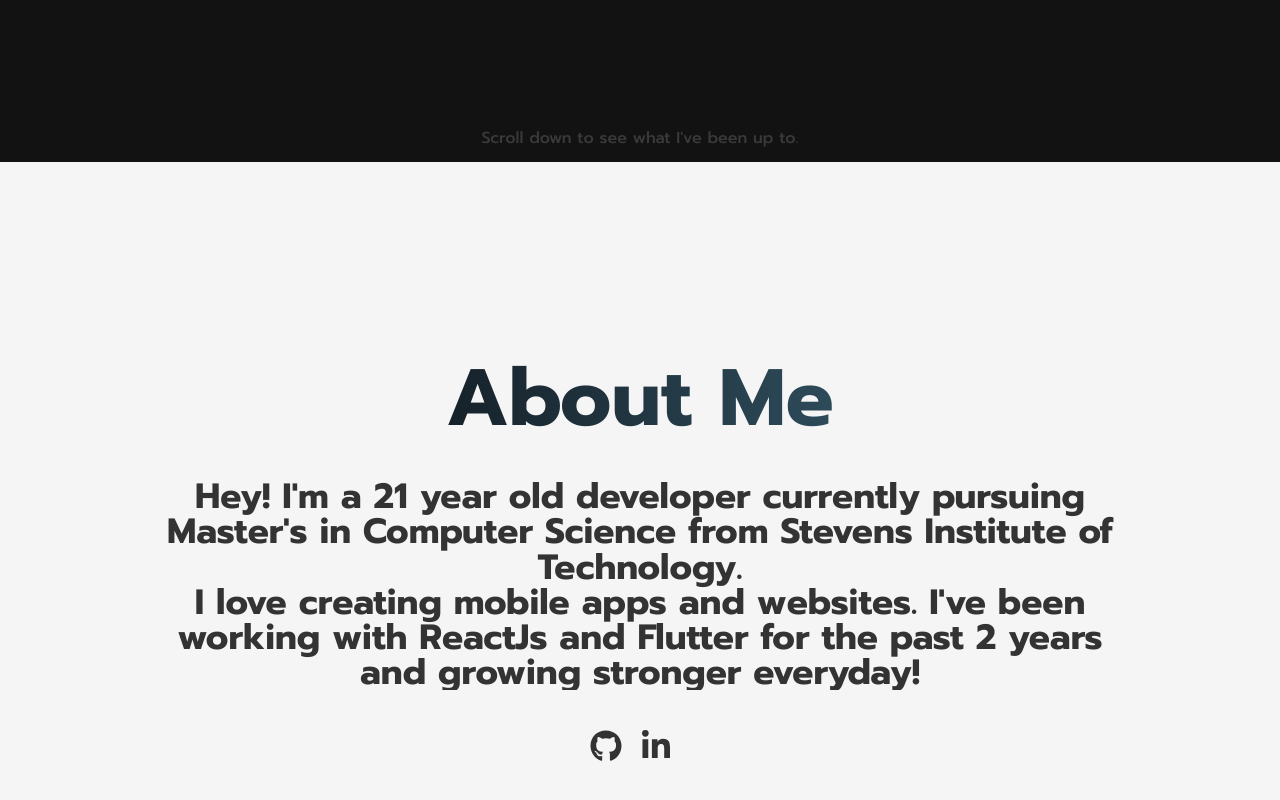
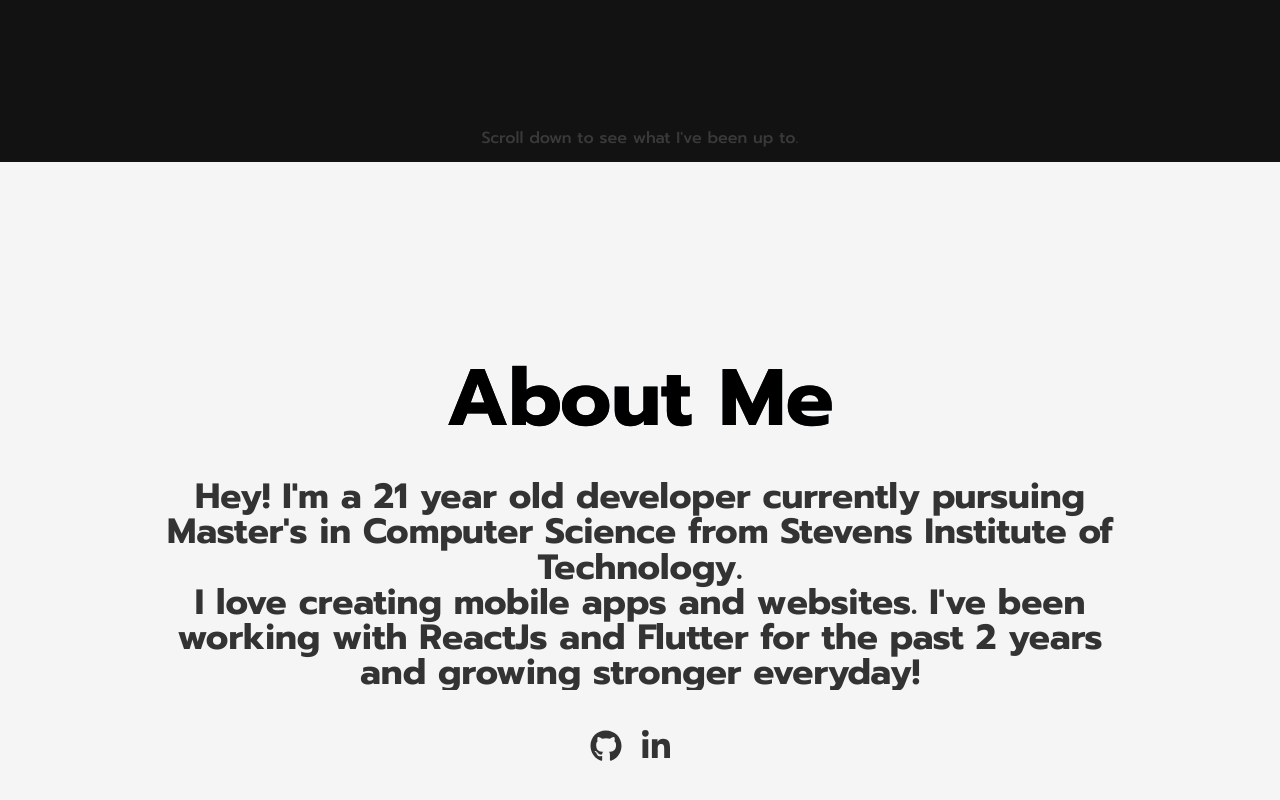
Before and after one commit to tejasraibagi26/traibagi, a React (Create React App) app: page / in a window 1280 px wide. Shown: the part 638-1438 px from the top of the page. Built offline with nearby package versions, Linux system fonts and the light colour scheme.

Commit message:
Fixed About Me title not visible on webkit browsers

```diff
--- a/src/CSS/about.css
+++ b/src/CSS/about.css
@@ -32,7 +32,6 @@
   background-size: 300%;
   -webkit-background-clip: text;
   -moz-background-clip: text;
-  -webkit-text-fill-color: transparent;
   margin: 40px;
   display: flex;
 }
```
